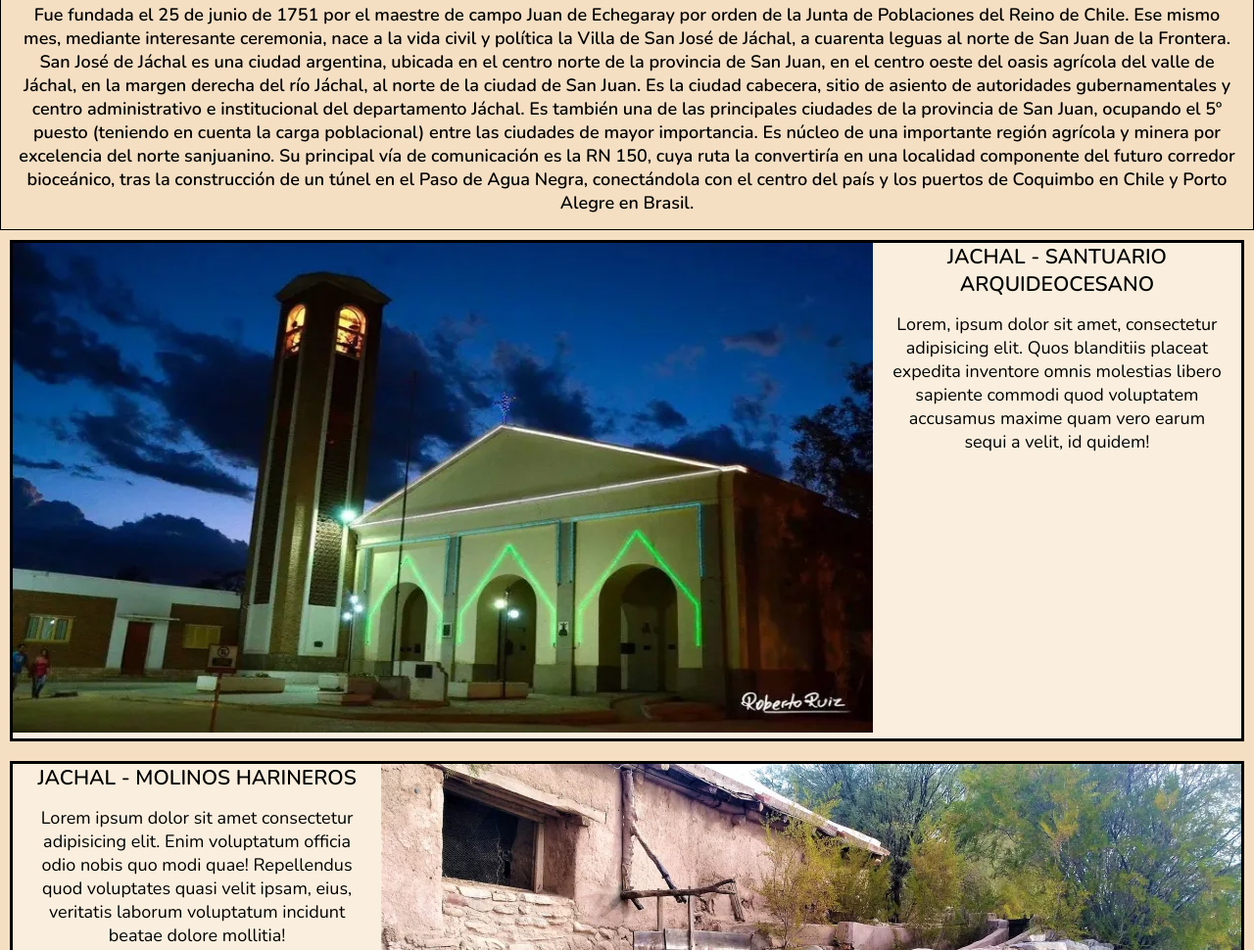
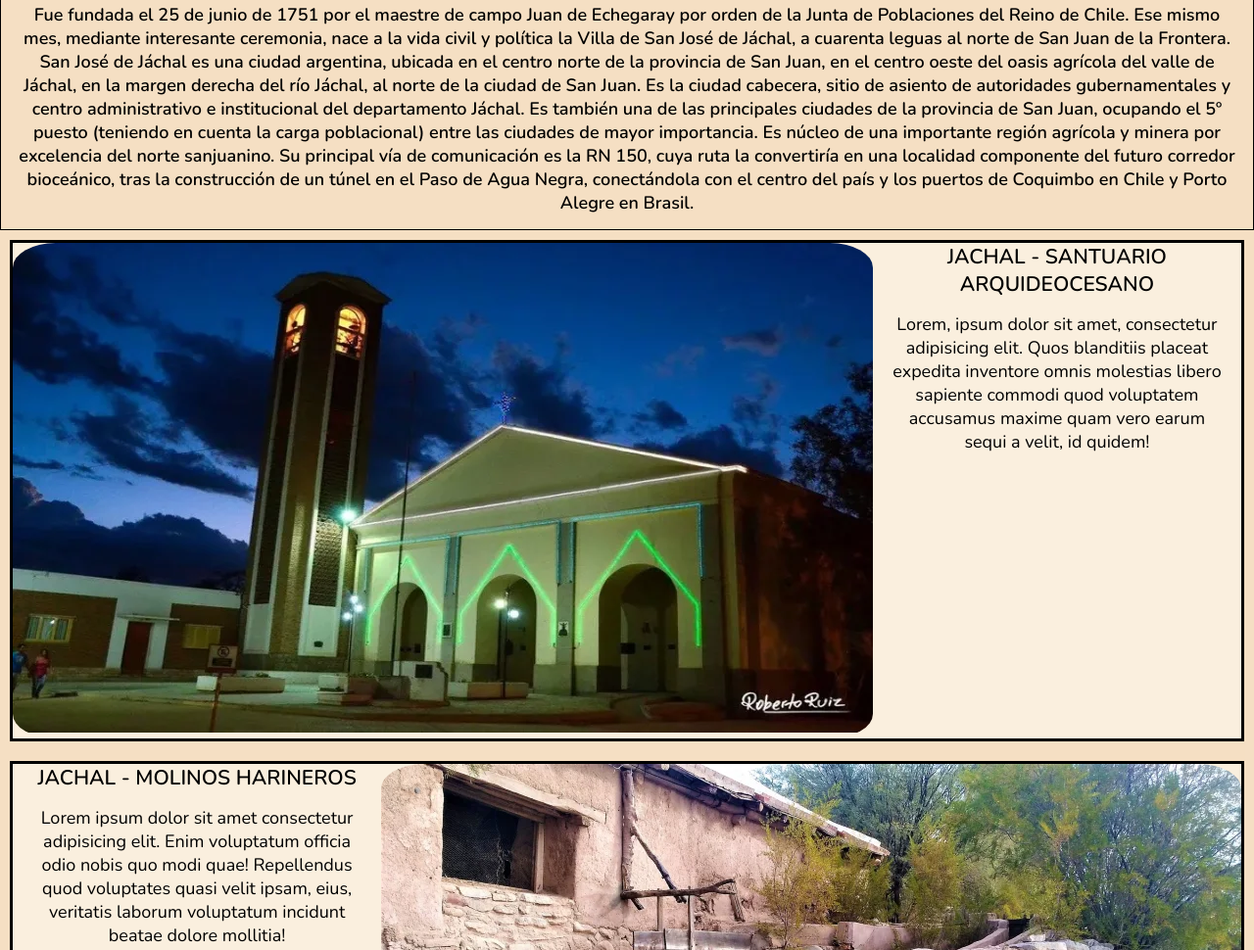
Before and after one commit to pabloroldan32/clase10-entrega-github, a plain HTML site: page pages/info-historia.html in a window 1280 px wide. Shown: the part 833-1803 px from the top of the page at 98% size. Drawn offline with nearby package versions, Linux system fonts and the light colour scheme.

Commit message:
Border radius css galeria info-historia

```diff
--- a/css/style.css
+++ b/css/style.css
@@ -416,6 +416,7 @@ p{
 /*IMG-infojachal*/
 .img-infojachal{
 	width: 70%;
+	border-radius: 5%;
 
 }
 
```
